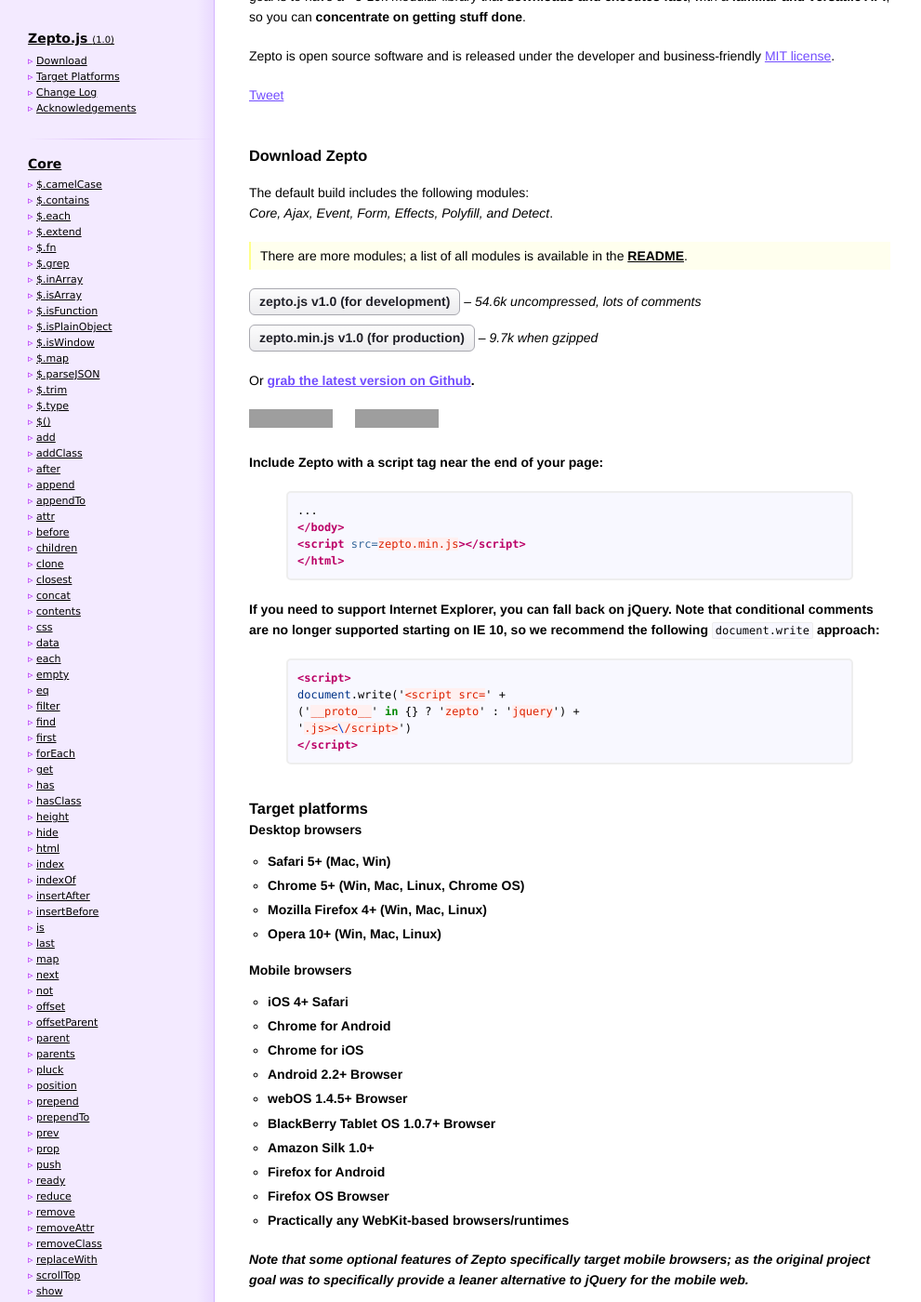
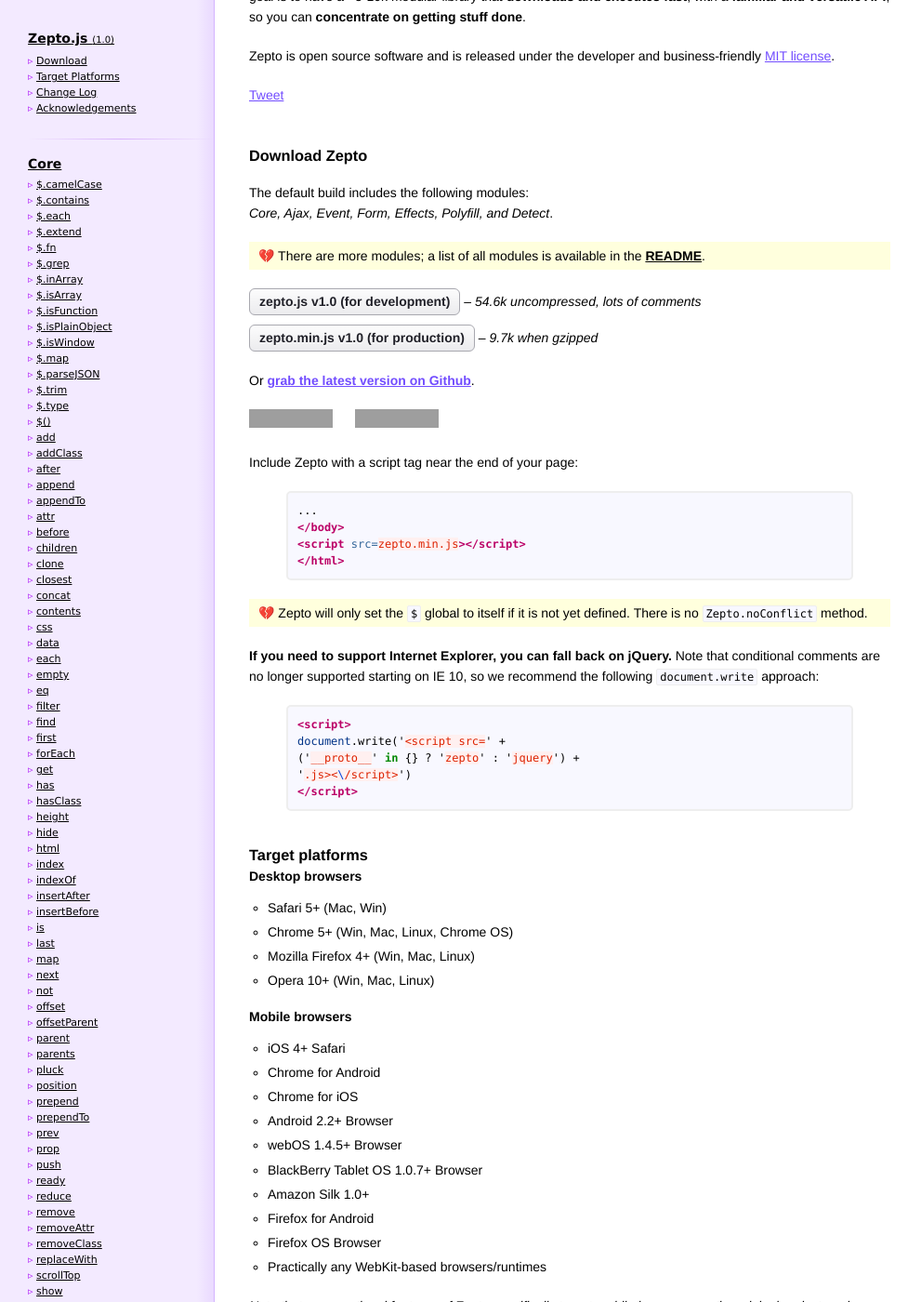
Before and after one commit to madrobby/zepto, a Jekyll site: the page built from index.html, in a window 1280 px wide and 1400 px high, scrolled down 635 px. Shown: the whole window at 93% size, without its empty margins (0-991 px from the left). Built offline with Jekyll 4.4.1, drawn with Linux system fonts in a browser that asks for light colours; Markdown is read by kramdown in place of the engine named in the settings; some of the changed text lies outside the part shown; grey boxes are pictures that could not be loaded.

Commit message:
document $ assignment behavior

```diff
--- a/index.html
+++ b/index.html
@@ -113,7 +113,7 @@ github_url: https://github.com/madrobby/zepto
   </ul>
 
   <p>
-    Or <b><a href="{{ page.github_url }}">grab the latest version on Github</a><b>.
+    Or <b><a href="{{ page.github_url }}">grab the latest version on Github</a></b>.
   </p>
 
   <ul class=downloads>
@@ -136,8 +136,13 @@ github_url: https://github.com/madrobby/zepto
 </html>
 {% endhighlight %}
 
+  <p class=compat>
+    Zepto will only set the <code>$</code> global to itself if it is
+    not yet defined. There is no <code>Zepto.noConflict</code> method.
+  </p>
+
   <p>
-    If you need to support Internet Explorer, you can fall back on jQuery.
+    <b>If you need to support Internet Explorer, you can fall back on jQuery.</b>
     Note that conditional comments are no longer supported starting on IE 10,
     so we recommend the following <code>document.write</code> approach:
   </p>
--- a/style.css
+++ b/style.css
@@ -234,9 +234,12 @@ a.download:active {
 
 p.compat {
   padding: 4px 10px;
-  border-left: 2px solid #ff8;
-  background: #ffe;
+  background: #ffd;
   color: #000;
+}
+
+p.compat::before {
+  content: '💔';
 }
 
 p.compat a {
```
Also changed, not shown: core/_posts/1900-01-01-Z.md (+8 -0 lines).
